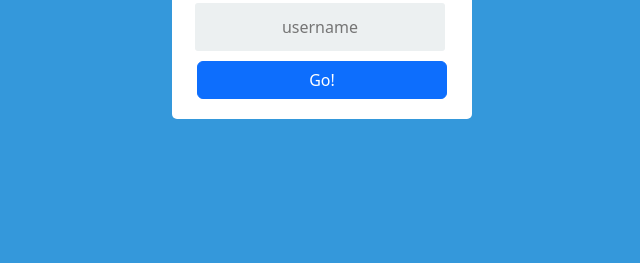
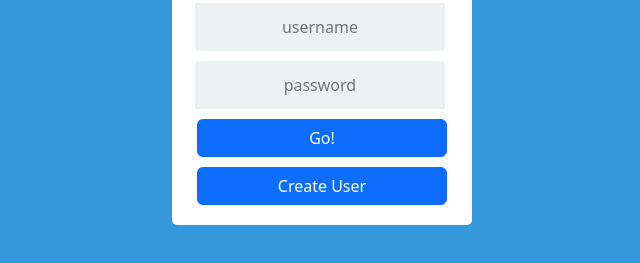
Before and after one commit to gabesnow99/startup, a website: page public/index.html in a window 1280 px wide. Shown: the part 233-496 px from the top of the page, without its empty margins (318-958 px from the left). Drawn offline with nearby package versions, Linux system fonts and the light colour scheme.

Commit message:
added create user button

```diff
--- a/public/index.html
+++ b/public/index.html
@@ -32,7 +32,16 @@
                         <input type="text" class="login-field" value="" placeholder="username" id="login-name">
                         <label class="login-field-icon fui-user" for="login-name"></label>
                     </div>
-                    <a class="btn btn-primary btn-large btn-block" href="second.html" onclick="login()">Go!</a>
+                    <div class="control-group">
+                        <input type="text" class="login-field" value="" placeholder="password" id="password-name">
+                        <label class="login-field-icon fui-user" for="login-name"></label>
+                    </div>
+                    <div class="control-group">
+                        <a class="btn btn-primary btn-large btn-block" href="second.html" onclick="login()">Go!</a>
+                    </div>
+                    <div>
+                        <a class="btn btn-primary btn-large btn-block" href="second.html" onclick="login()">Create User</a>
+                    </div>
                 </div>
             </div>
         </div>
```
